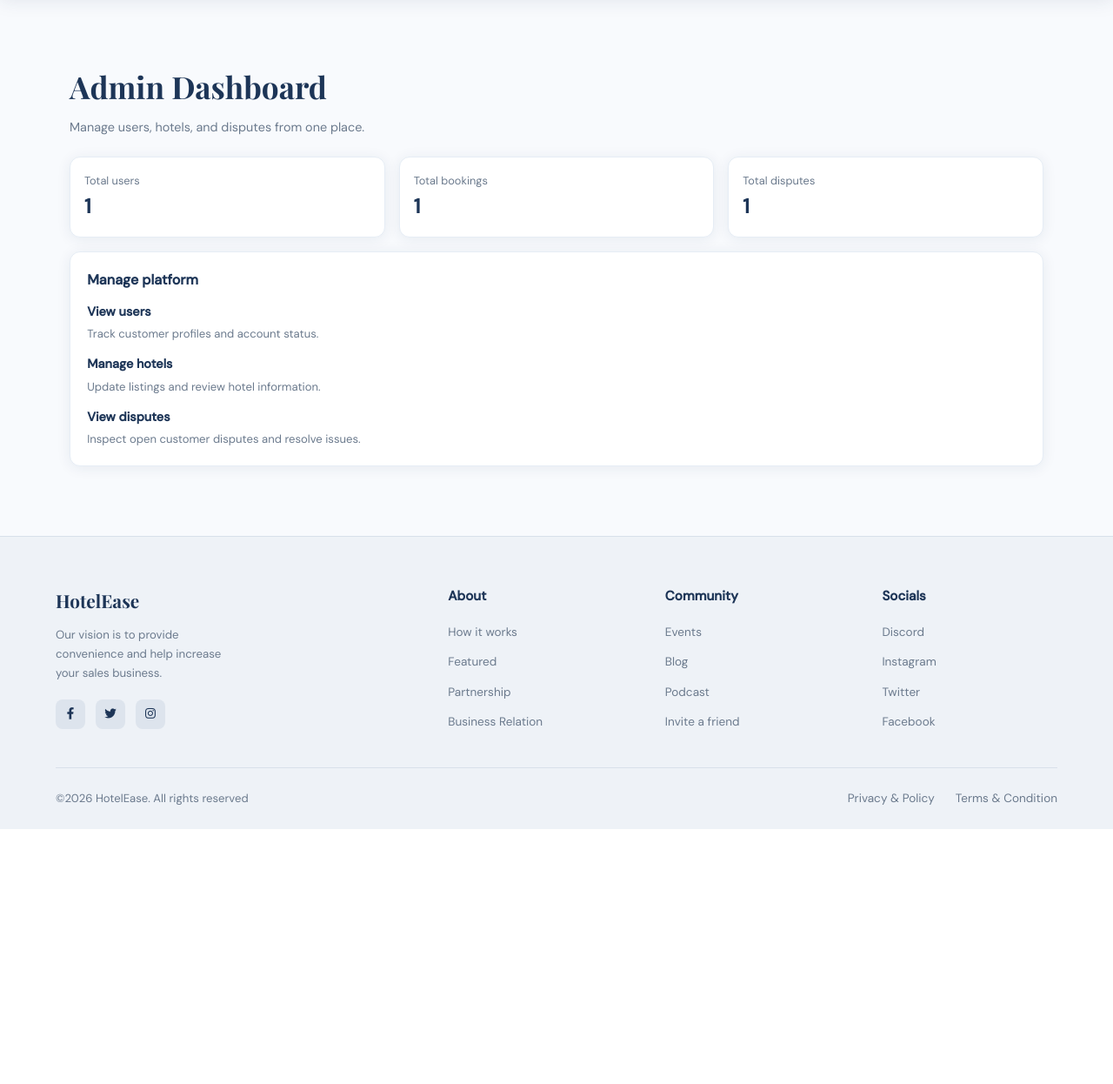
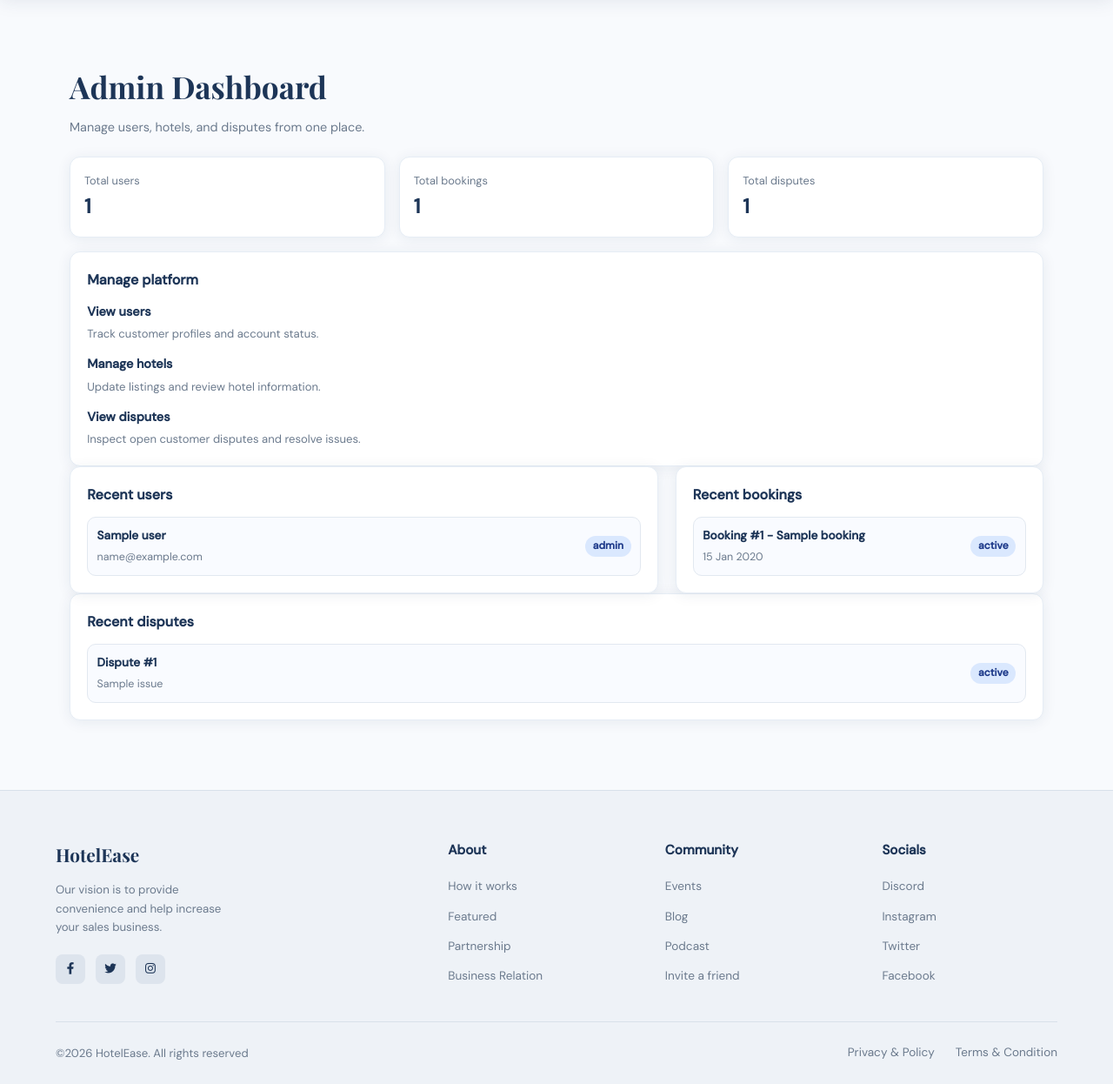
Before and after one commit to Abfazil/hotel-booking-, a Node server app: template views/dashboards/admin-dashboard.pug in a window 1280 px wide. Shown: the part 77-1323 px from the top of the page at 87% size. Before the commit the page ends 1030 px from the top, so only its background shows below. Run offline with Node 20, Linux system fonts and the light colour scheme; the template is opened without the code that fills it: most values are stand-ins (such as "Sample title", 1, 10 or a date in 2020).

Commit message:
admin dashboard done bitches

```diff
--- a/views/dashboards/admin-dashboard.pug
+++ b/views/dashboards/admin-dashboard.pug
@@ -30,3 +30,43 @@ block content
           li
             strong View disputes
             p Inspect open customer disputes and resolve issues.
+
+      .dashboard__grid
+        .dashboard__card
+          h2.dashboard__card-title Recent users
+          if recentUsers && recentUsers.length
+            ul.dashboard__list
+              each user in recentUsers
+                li.dashboard__list-item
+                  .dashboard__item-main
+                    strong #{user.name}
+                    span #{user.email}
+                  span.dashboard__badge= user.role
+          else
+            p.dashboard__empty No users found.
+
+        .dashboard__card
+          h2.dashboard__card-title Recent bookings
+          if recentBookings && recentBookings.length
+            ul.dashboard__list
+              each booking in recentBookings
+                li.dashboard__list-item
+                  .dashboard__item-main
+                    strong Booking ##{booking.id} - #{booking.hotelName || 'Hotel'}
+                    span #{booking.createdAt}
+                  span.dashboard__badge= booking.status || 'Pending'
+          else
+            p.dashboard__empty No bookings found.
+
+      .dashboard__card
+        h2.dashboard__card-title Recent disputes
+        if recentDisputes && recentDisputes.length
+          ul.dashboard__list
+            each dispute in recentDisputes
+              li.dashboard__list-item
+                .dashboard__item-main
+                  strong Dispute ##{dispute.id}
+                  span #{dispute.issue}
+                span.dashboard__badge= dispute.status || 'Open'
+        else
+          p.dashboard__empty No disputes found.
```
Also changed, not shown: controllers/dashboardController.js (+30 -0 lines), models/userModel.js (+32 -0 lines).
